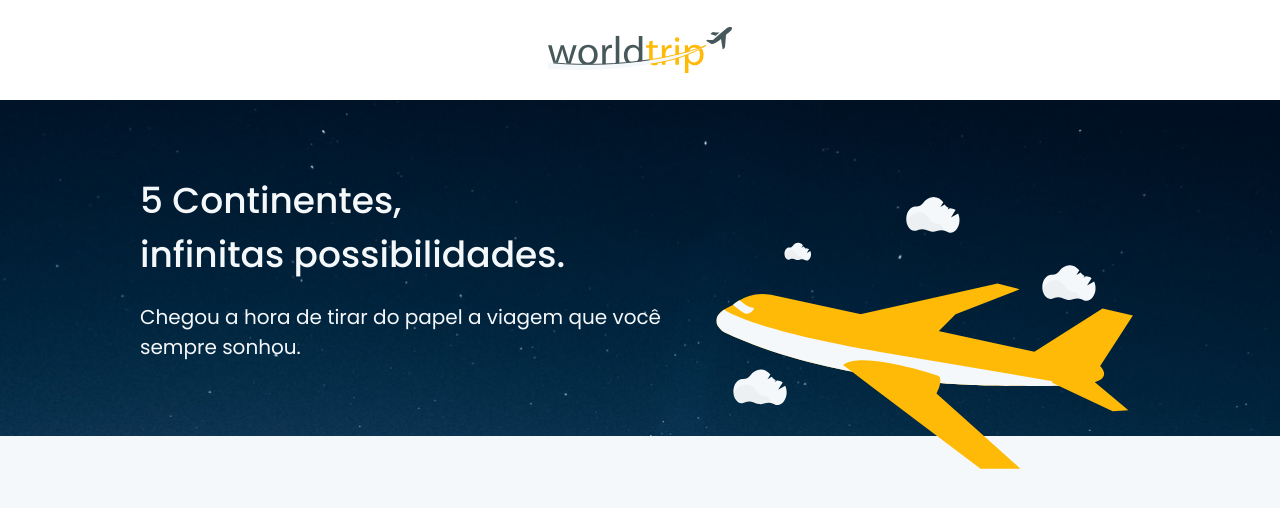
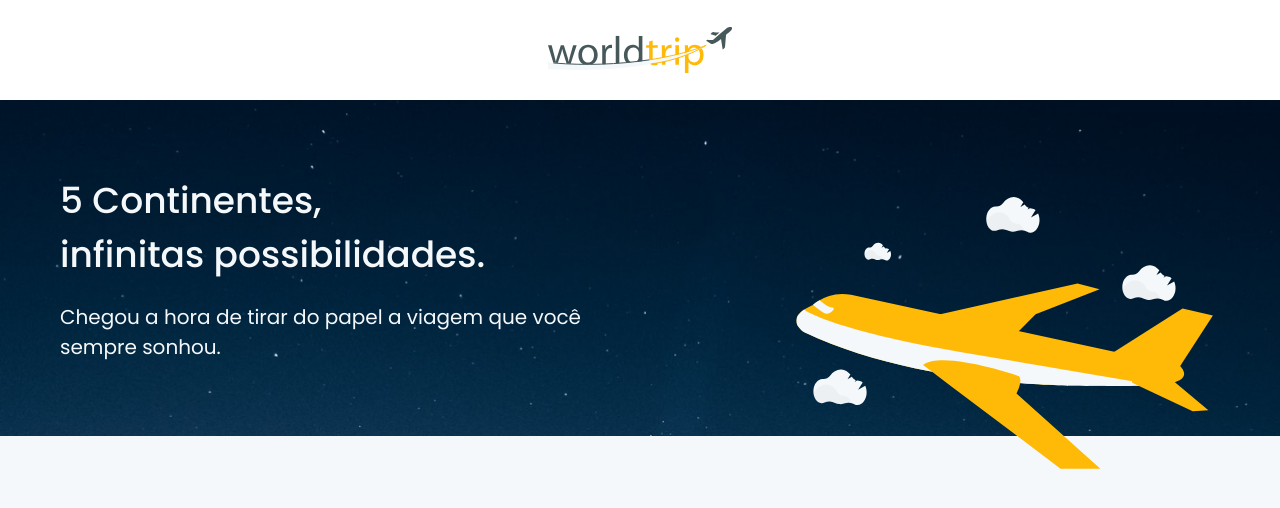
Before and after one commit to raphaeldevs/ignite-interface-com-chakra-ui, a Next.js app: page / in a window 1280 px wide. Shown: the top 508 px of the page. Built offline with nearby package versions, Linux system fonts and the light colour scheme.

Commit message:
fix hero padding

```diff
--- a/src/components/Hero.tsx
+++ b/src/components/Hero.tsx
@@ -4,7 +4,6 @@ export function Hero() {
   return (
     <Flex
       height="21rem"
-      px="8.75rem"
       backgroundImage="url('/images/background.png')"
       backgroundSize="cover"
     >
```
